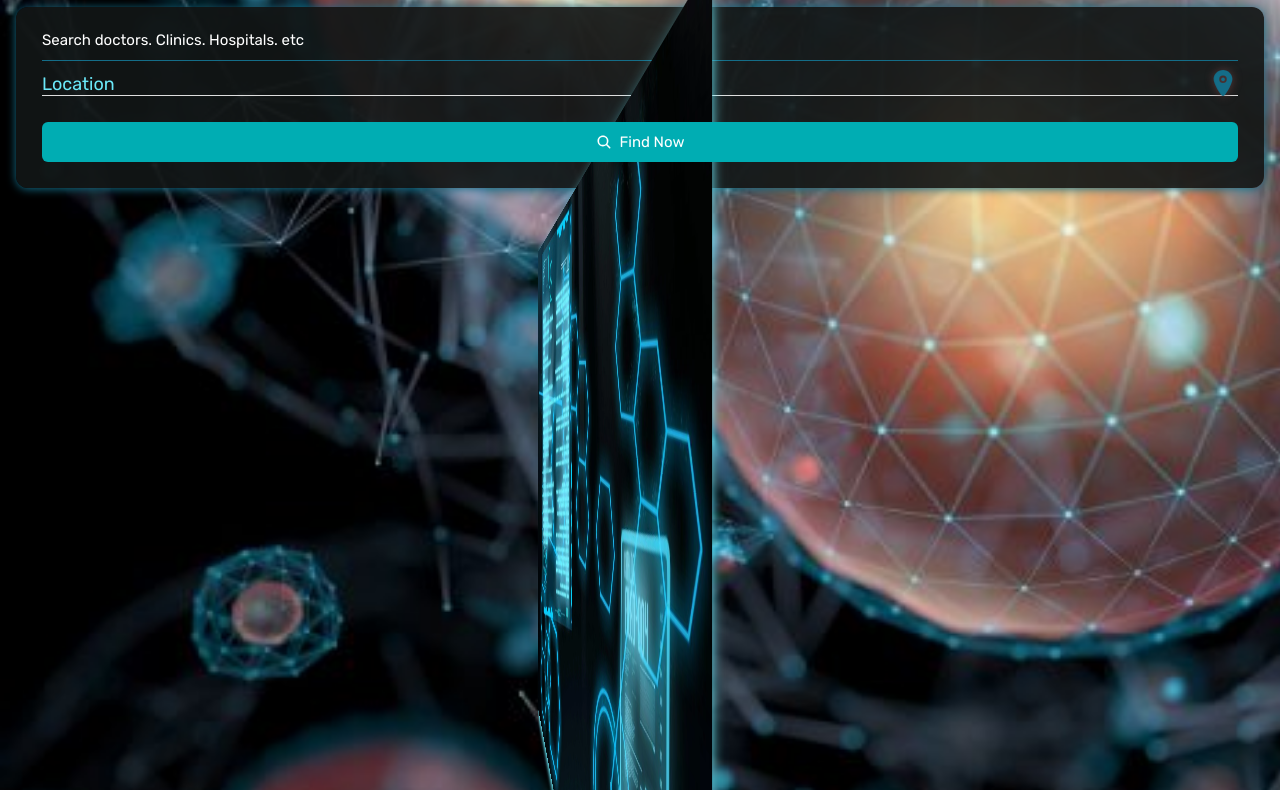
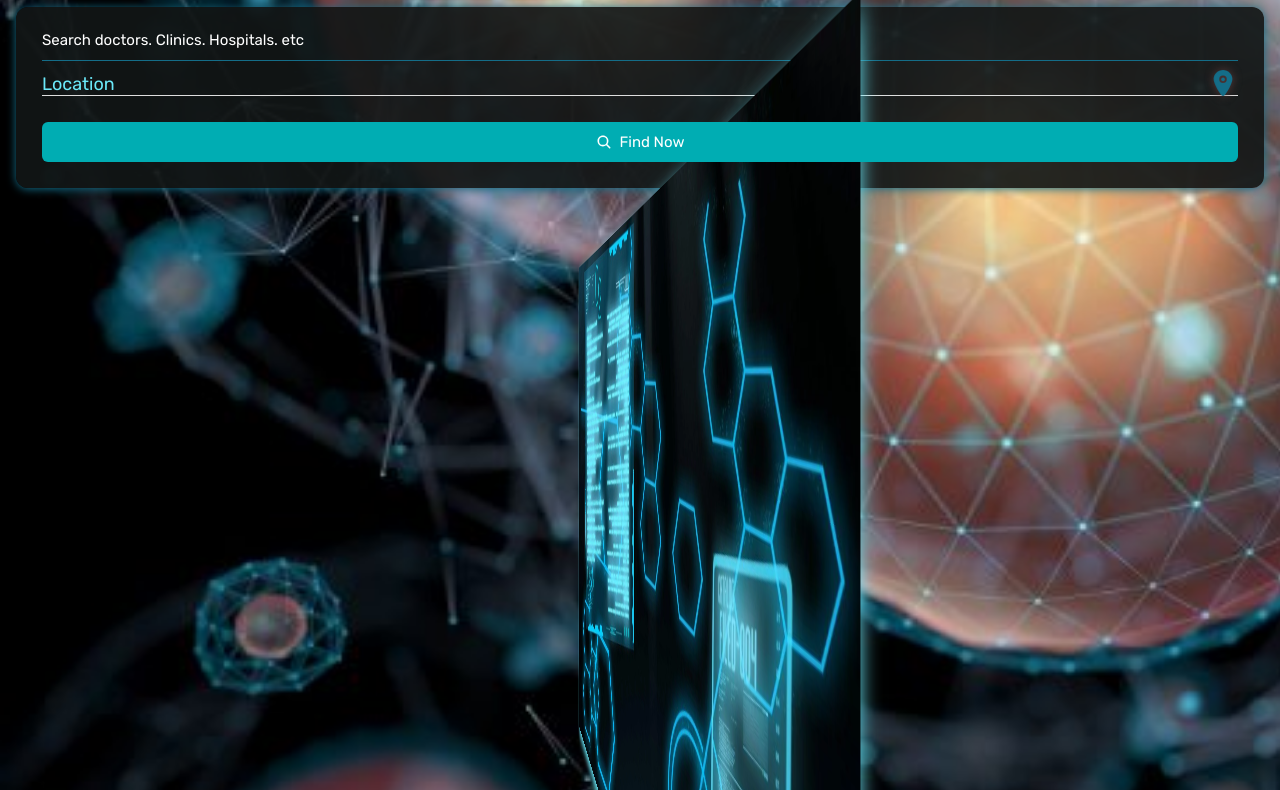
Before and after one commit to AmanKumar-INDIAN/web-app_-project-, a plain HTML site: page index.html in a window 1280 px wide. Shown: the part 383-1173 px from the top of the page. Drawn offline with nearby package versions, Linux system fonts and the light colour scheme.

Commit message:
some-change

```diff
--- a/style.css
+++ b/style.css
@@ -489,6 +489,8 @@ Hero
 
 
 .hero-banner{
+    margin-top: 20px;
+    margin-inline:auto;
     width: 90%;
     box-shadow: 0px 10px 20px  #6be9f9;
     transform: rotatey(-40deg);
@@ -598,7 +600,7 @@ Service-list
 
 
     display: grid;
-
+  width: 90%;
     border-radius: var(--radius-12);
     background-color: #02151b;
     margin-block-start:-70px ;
@@ -606,6 +608,7 @@ Service-list
     box-shadow: 0px 0px 10px  #2fbeea ;
     justify-content: center;
     align-items: center;
+
 
 
 
```
